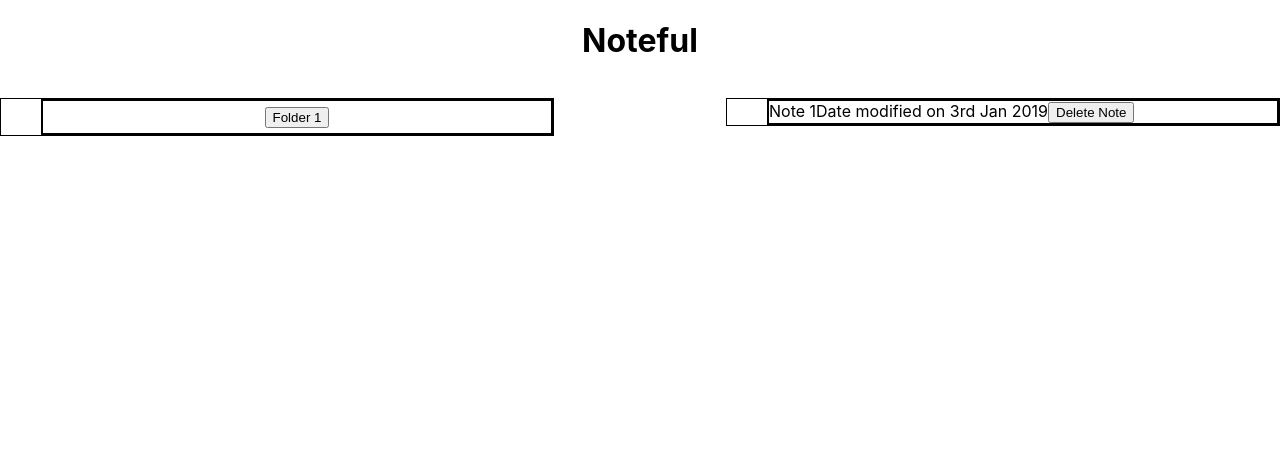
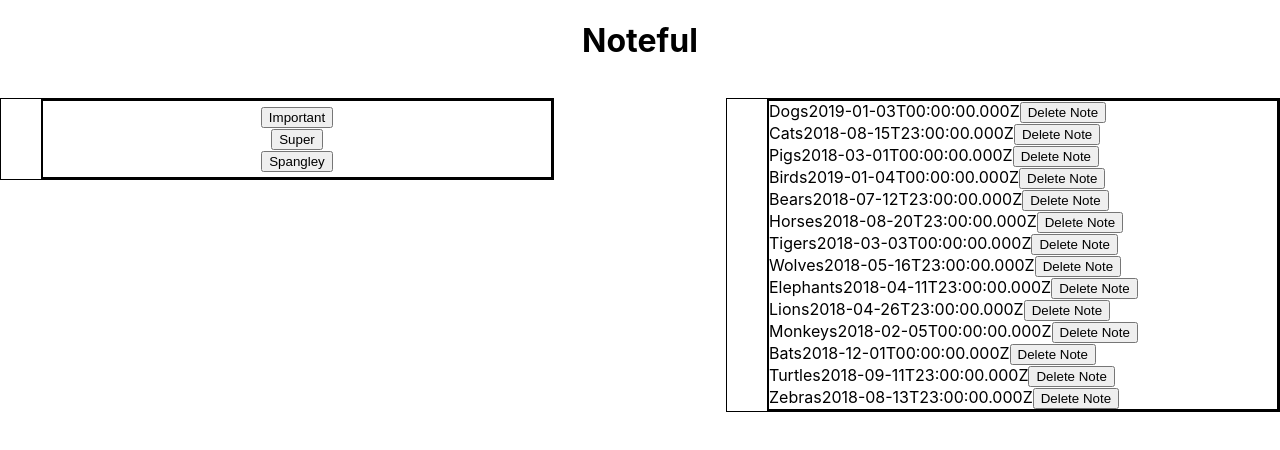
Before and after one commit to thinkful-ei-gecko/william-kevin-noteful, a React (Create React App) app: page / in a window 1280 px wide. Shown: the top 450 px of the page. Built offline with nearby package versions, Linux system fonts and the light colour scheme.

Commit message:
completed content render of store

```diff
--- a/src/App.js
+++ b/src/App.js
@@ -5,9 +5,9 @@ import Header from "./Components/Header";
 import Main from "./Components/Main";
 import Sidebar from "./Components/Sidebar";
 import FolderList from './Components/FolderList';
-import FolderItem from './Components/FolderItem';
+import FolderDetailedView from './Components/FolderDetailedView';
 import NoteList from './Components/NoteList';
-import NoteItem from './Components/NoteItem';
+import NoteDetailedView from './Components/NoteDetailedView';
 import NotFound from './Components/NotFound';
 
 export default class App extends Component {
@@ -33,7 +33,7 @@ export default class App extends Component {
             />
             <Route path="/folder/:folderId"
               render={(routeProps) =>
-                <FolderItem
+                <FolderDetailedView
                   folder={this.state.store.folders.find(folder => folder.id === routeProps.match.params.folderId)}
                   routeProps={routeProps}
                 />
@@ -51,7 +51,7 @@ export default class App extends Component {
             />
             <Route path="/note/:noteId"
               render={(routeProps) =>
-                <NoteItem
+                <NoteDetailedView
                   note={this.state.store.notes.find(note => note.id === routeProps.match.params.noteId)}
                   routeProps={routeProps}
                 />
--- /dev/null
+++ b/src/Components/FolderDetailedView.js
@@ -0,0 +1,13 @@
+import React, { Component } from 'react'
+
+export default class FolderDetailedView extends Component {
+  render() {
+    const { id, name } = this.props.folder;
+    return (
+      <div className='sidebar__folder-detailed-view' key={id}>
+        <button type="button">Go back</button>
+        <h2>{name}</h2>
+      </div>
+    )
+  }
+}
--- a/src/Components/FolderItem.js
+++ b/src/Components/FolderItem.js
@@ -1,13 +1,11 @@
 import React, { Component } from 'react'
 
 export default class FolderItem extends Component {
-  render() {
-    const { id, name } = this.props.folder;
-    return (
-      <div className='sidebar__folder-item'>
-        <button type="button">Go back</button>
-        <h2>{name}</h2>
-      </div>
-    )
-  }
+    render() {
+        return (
+            <div className="folder-item" >
+                <button type="button">{this.props.folder.name}</button>
+            </div>
+        )
+    }
 }
--- a/src/Components/FolderList.js
+++ b/src/Components/FolderList.js
@@ -1,11 +1,12 @@
-import React, { Component } from 'react'
+import React, { Component } from 'react';
+import FolderItem from './FolderItem'
 
 export default class FolderList extends Component {
   render() {
-    console.log('this.props', this.props)
+    const folderItems = this.props.store.folders.map(folder => <FolderItem folder={folder} />);
     return (
       <li className="sidebar__folder-list">
-        <button type="button">Folder 1</button>
+        {folderItems}
       </li>
     )
   }
--- /dev/null
+++ b/src/Components/NoteDetailedView.js
@@ -0,0 +1,15 @@
+import React, { Component } from 'react'
+
+export default class NoteDetailedView extends Component {
+    render() {
+        const { id, name, modified, folderId, content } = this.props.note;
+        return (
+            <div className="main__note-detailed-view" key={id}>
+            <span>{name}</span>
+            <span>{modified}</span>
+            <button type="button">Delete Note</button>
+            <p>{content}</p>
+        </div>
+        )
+    }
+}
--- a/src/Components/NoteItem.js
+++ b/src/Components/NoteItem.js
@@ -4,11 +4,10 @@ export default class NoteItem extends Component {
     render() {
       const { id, name, modified, folderId, content } = this.props.note;
         return (
-            <div className="main__note-item">
+            <div className="main__note-item" key={id}>
                 <span>{name}</span>
                 <span>{modified}</span>
                 <button type="button">Delete Note</button>
-                <p>{content}</p>
             </div>
         )
     }
--- a/src/Components/NoteList.js
+++ b/src/Components/NoteList.js
@@ -1,12 +1,12 @@
-import React, { Component } from 'react'
+import React, { Component } from 'react';
+import NoteItem from './NoteItem';
 
 export default class NoteList extends Component {
     render() {
+        const noteItems = this.props.store.notes.map(note => <NoteItem note={note} />)
         return (
             <li className="main__note-list">
-                <span>Note 1</span>
-                <span>Date modified on 3rd Jan 2019</span>
-                <button type="button">Delete Note</button>
+               {noteItems}
             </li>
         )
     }
```
